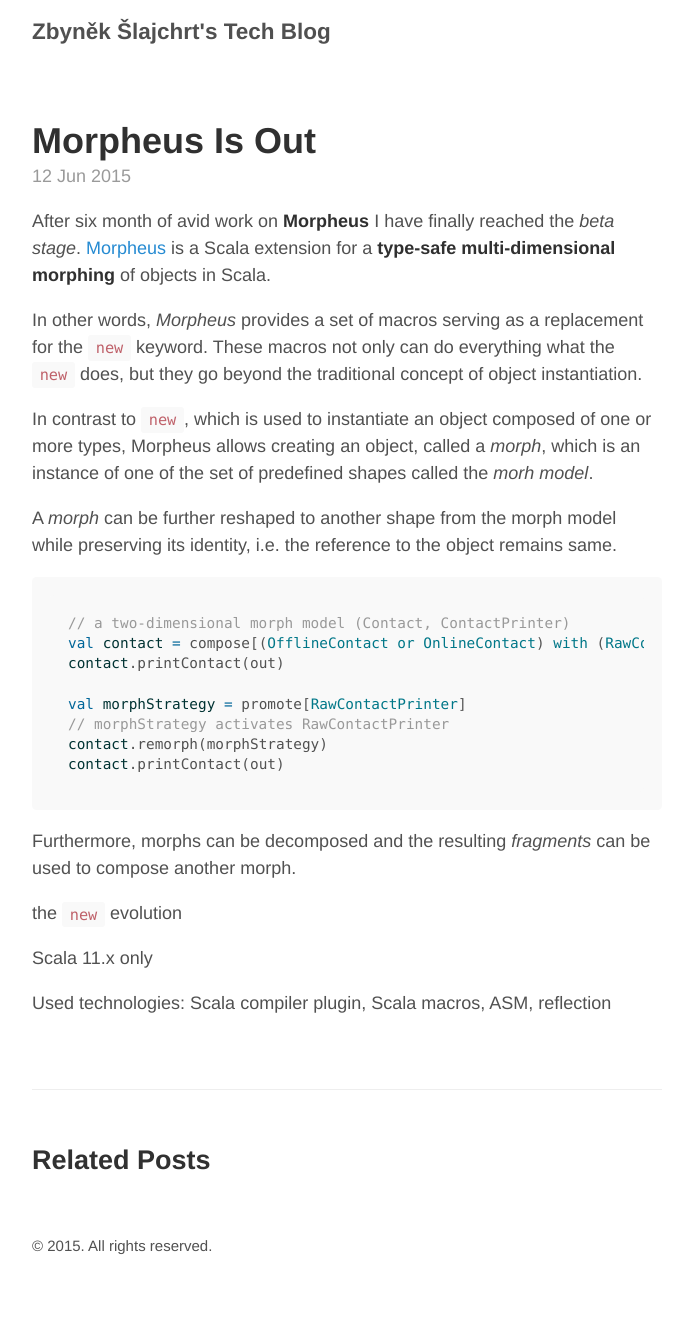
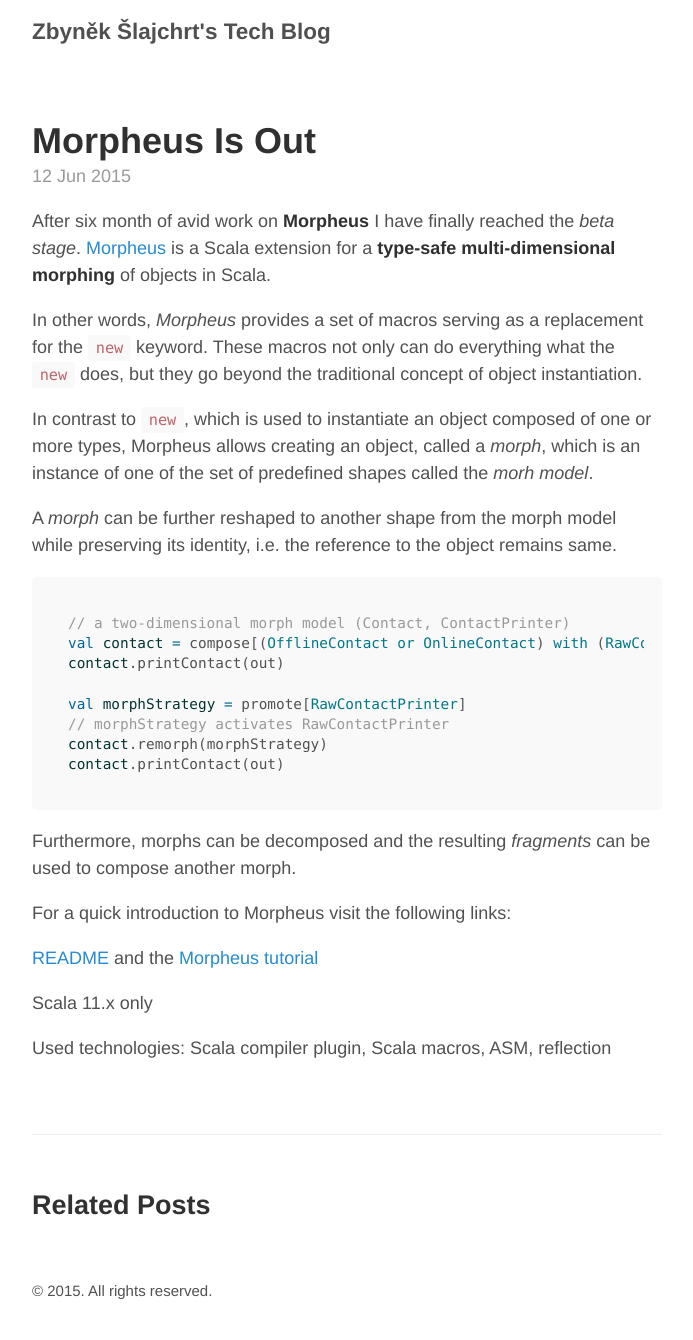
Before and after one commit to zslajchrt/zslajchrt.github.io, a Jekyll site: the page built from _posts/2015-06-12-morpheus-is-out.md, in a window 1280 px wide. Shown: the whole page, without its empty margins (293-986 px from the left). Built offline with Jekyll 4.4.1, drawn with Linux system fonts in a browser that asks for light colours; comment, search, counter and statistics services are not loaded; before the commit the page ends 1295 px from its top, so only the background shows below that.

Commit message:
Update 2015-06-12-morpheus-is-out.md

```diff
--- a/_posts/2015-06-12-morpheus-is-out.md
+++ b/_posts/2015-06-12-morpheus-is-out.md
@@ -27,9 +27,9 @@
 
 Furthermore, morphs can be decomposed and the resulting *fragments* can be used to compose another morph.
 
-the `new` evolution
+For a quick introduction to Morpheus visit the following links:
 
-
+[README](https://github.com/zslajchrt/morpheus) and the [Morpheus tutorial](https://github.com/zslajchrt/morpheus-tutor)
 
 
 
```
